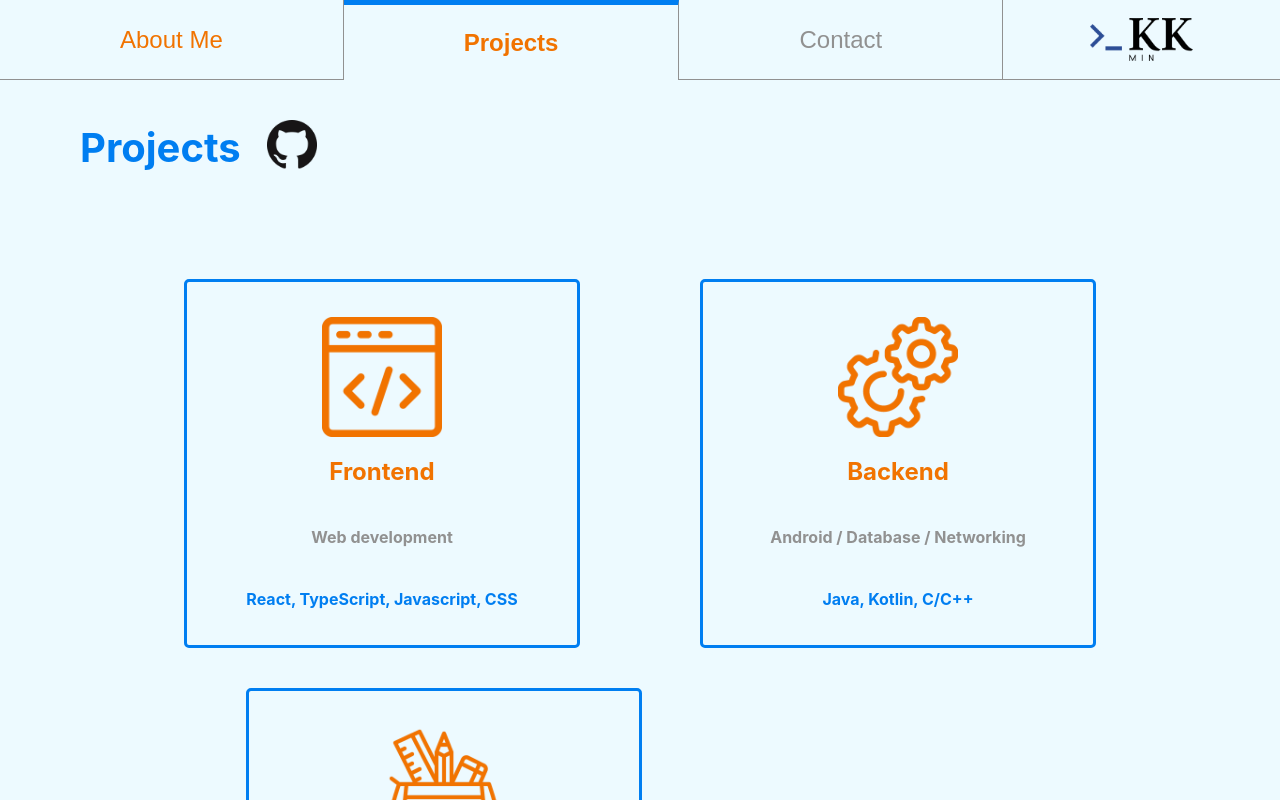
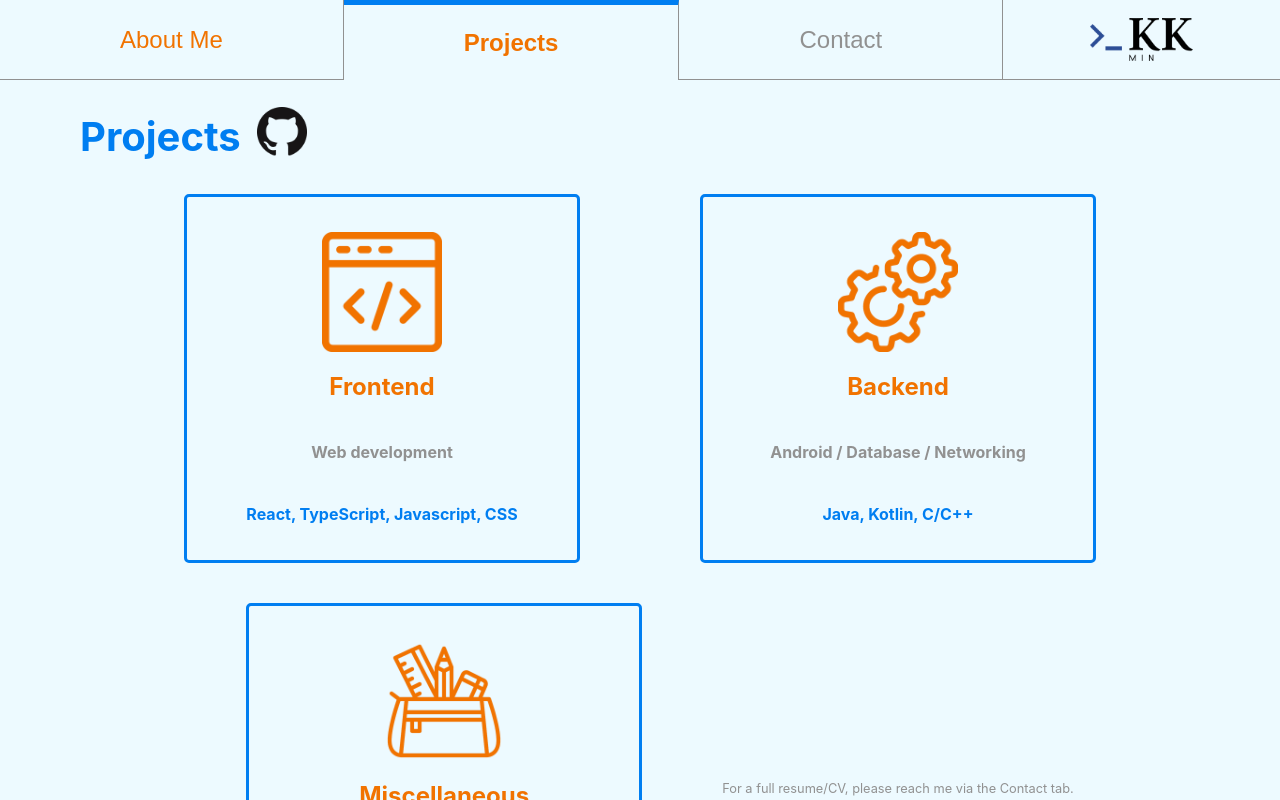
Before and after one commit to kk-min/kk-min.github.io, a React (Create React App) app: page / in a window 1280 px wide. Both pictures are taken after a click on the button "Projects". Shown: the top 800 px of the page. Built offline with nearby package versions, Linux system fonts and the light colour scheme.

Commit message:
Add animation to frontend/backend/miscellaneous logos

```diff
--- a/src/components/Projects.tsx
+++ b/src/components/Projects.tsx
@@ -14,7 +14,7 @@ export default function Projects() {
 	const githubLogo = useMemo(() => {
 		return (
 			<img
-				className='github-logo'
+				className='logo'
 				src={github_logo}
 				alt='Github'
 				title='Github'
@@ -29,7 +29,8 @@ export default function Projects() {
 		return (
 			<div className='content'>
 				<div className='title-container'>
-					<h1 className='tab-title'>Projects</h1>
+					<h1 className='tab-title'>
+						Projects
 						<a
 							href='https://github.com/kk-min'
 							target='_blank'
@@ -37,6 +38,7 @@ export default function Projects() {
 						>
 							{githubLogo}
 						</a>
+					</h1>
 				</div>
 				<div className='card-container'>
 					<ItemCard
@@ -82,7 +84,12 @@ export default function Projects() {
 				</div>
 				<div className='title-container'>
 					<h1 className='tab-title'>
-						Frontend <img src={web} style={{ height: '6vh' }} />
+						Frontend{' '}
+						<img
+							className='logo'
+							src={web}
+							style={{ height: '7vh', paddingTop: '5px' }}
+						/>
 					</h1>
 				</div>
 				{project_data.frontend.map((data) => {
@@ -110,7 +117,12 @@ export default function Projects() {
 				</div>
 				<div className='title-container'>
 					<h1 className='tab-title'>
-						Backend <img src={gears} style={{ height: '6vh' }} />
+						Backend{' '}
+						<img
+							className='logo'
+							src={gears}
+							style={{ height: '8vh' }}
+						/>
 					</h1>
 				</div>
 				{project_data.backend.map((data) => {
@@ -139,7 +151,11 @@ export default function Projects() {
 				<div className='title-container'>
 					<h1 className='tab-title'>
 						Miscellaneous{' '}
-						<img src={pencil_case} style={{ height: '6vh' }} />
+						<img
+							className='logo'
+							src={pencil_case}
+							style={{ height: '8vh' }}
+						/>
 					</h1>
 				</div>
 				{project_data.miscellaneous.map((data) => {
--- a/src/css/TabContent.css
+++ b/src/css/TabContent.css
@@ -8,7 +8,7 @@
 }
 
 .content-container {
-	margin-top: 12vh;
+	margin-top: 10vh;
 	width: 100%;
 }
 .intro-container {
@@ -128,7 +128,6 @@
 	display: flex;
 	align-items: center;
 	text-align: center;
-	gap: 1rem;
 }
 
 .tab-title {
@@ -149,16 +148,15 @@
 	color: var(--font-highlight-color);
 }
 
-.github-logo {
+.logo {
 	height: 50px;
 	width: 50px;
 	object-fit: contain;
-	margin: 0 10px;
-	animation-name: github-logo-grow;
+	animation-name: logo-grow;
 	animation-duration: 1s;
 }
 
-@keyframes github-logo-grow {
+@keyframes logo-grow {
 	0% {
 		transform: scale(0);
 	}
@@ -171,7 +169,7 @@
 	display: flex;
 	justify-content: center;
 	align-content: center;
-	margin-top: 10vh;
+	margin-top: auto;
 	gap: 2.5rem;
 	flex-wrap: wrap;
 	animation-name: slide-in;
@@ -294,7 +292,7 @@
 		transform: translateY(0);
 	}
 	50% {
-		transform: translateY(-10px);
+		transform: translateY(-3px);
 	}
 	100% {
 		transform: translateY(0);
```
Lines whose indentation alone changed are shown as unchanged.
